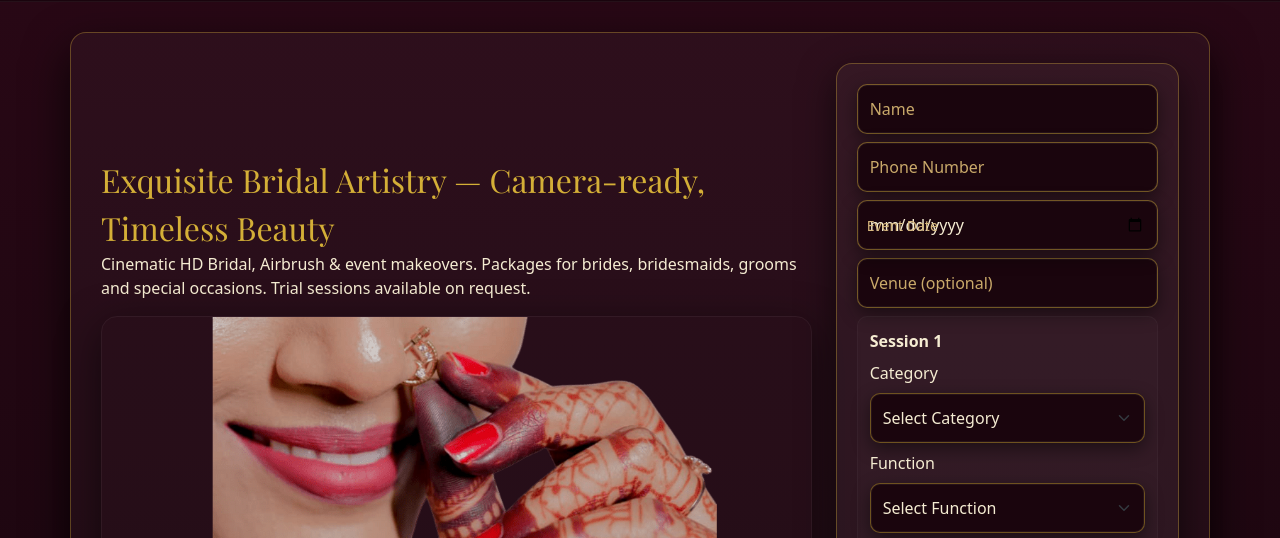
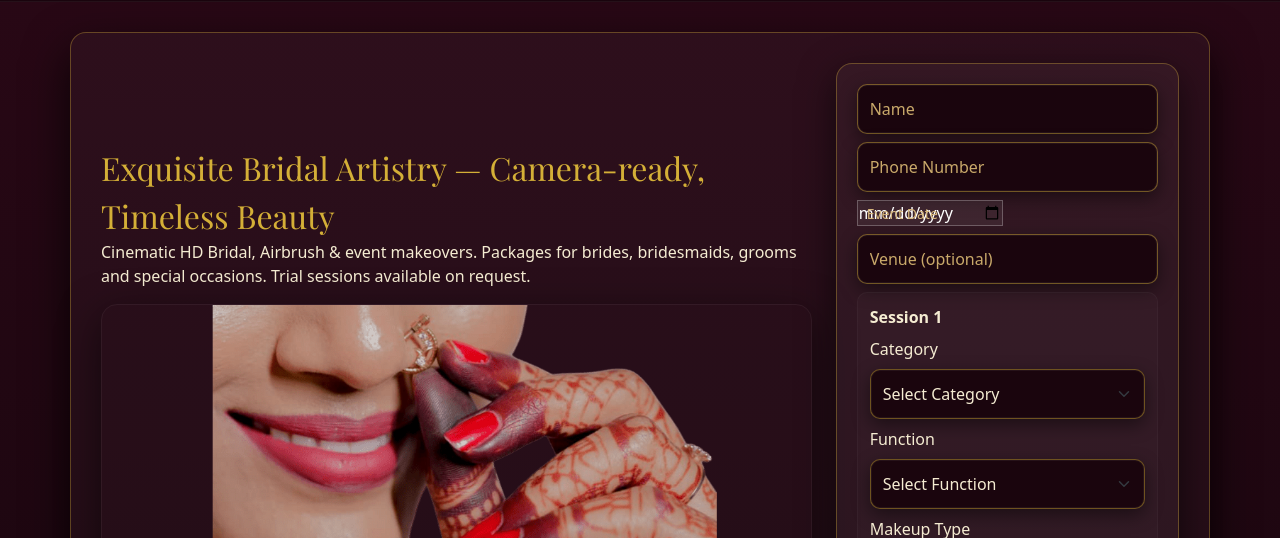
Before and after one commit to vanithabridalmakeover-hash/vanithabridalmakeover, a plain HTML site: page index.html in a window 1280 px wide. Shown: the part 109-647 px from the top of the page. Drawn offline with nearby package versions, Linux system fonts and the light colour scheme.

Commit message:
Update index.html

```diff
--- a/index.html
+++ b/index.html
@@ -269,7 +269,7 @@
   <input
     id="eventDate"
     type="date"
-    class="form-control"
+
     required
     onclick="this.showPicker && this.showPicker()"
     style="
```
